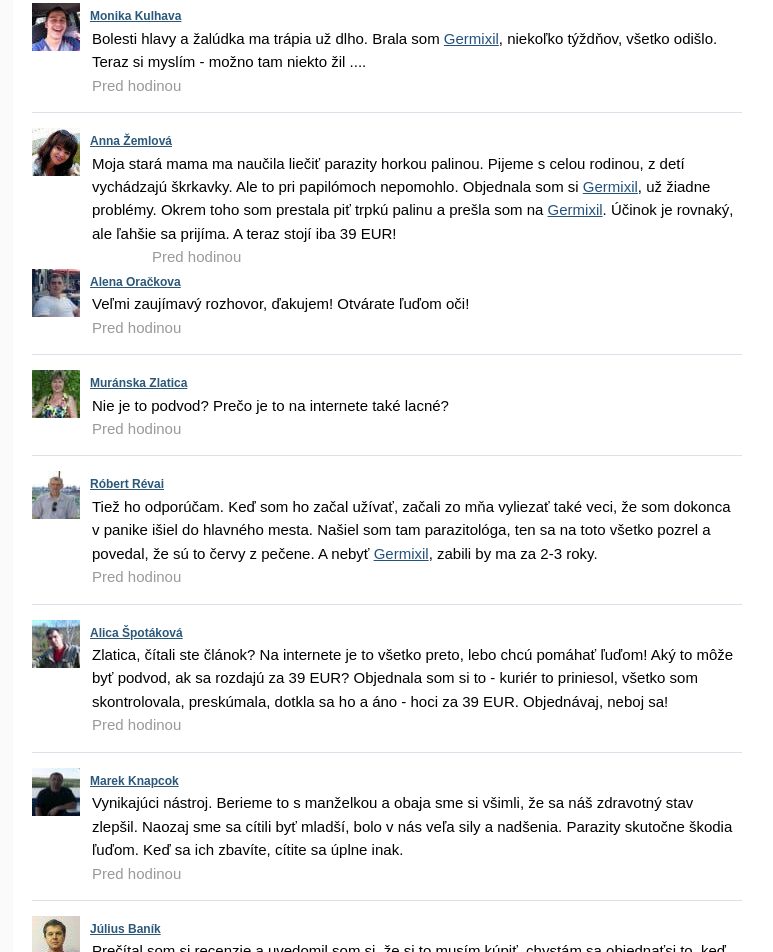
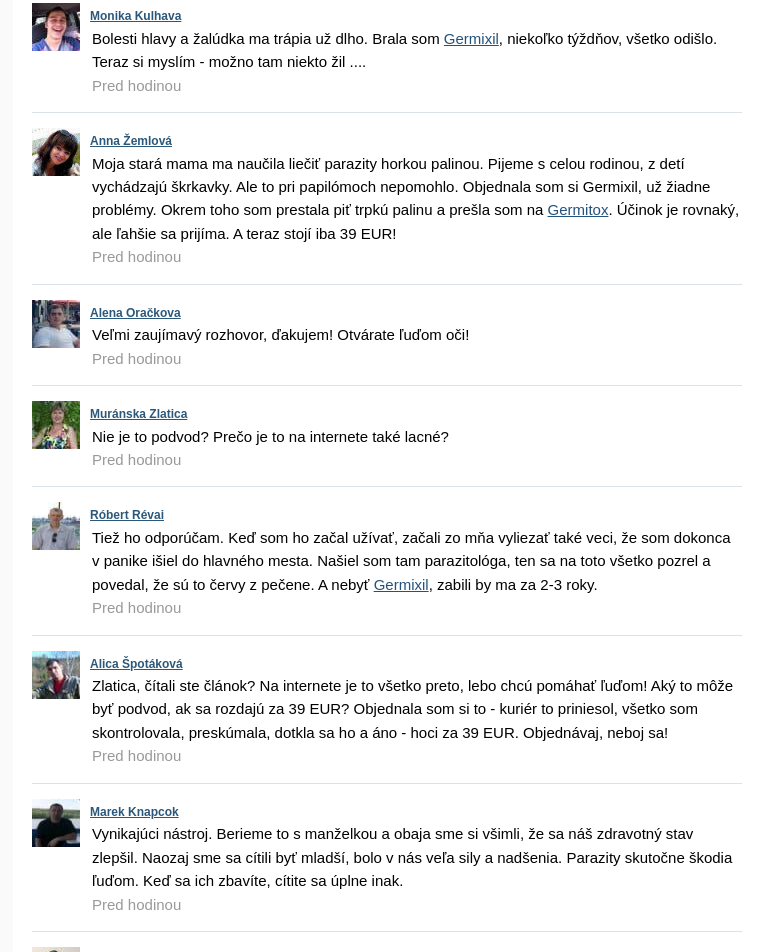
Before and after one commit to v1ls1/sale, a plain HTML site: page index.html in a window 1280 px wide. Shown: the part 6860-7812 px from the top of the page, without its empty margins (108-881 px from the left). Drawn offline with Linux system fonts and the light colour scheme.

Commit message:
Add files via upload

```diff
--- a/index.html
+++ b/index.html
@@ -221,7 +221,8 @@
                 </a>
                <a href="#order_form" class="vk-comment-name">Anna Žemlová</a>
                 <div class="vk-comment-text">
-                  Moja stará mama ma naučila liečiť parazity horkou palinou. Pijeme s celou rodinou, z detí vychádzajú škrkavky. Ale to pri papilómoch nepomohlo. Objednala som si    <a href="#order_form">Germixil</a>,  už žiadne problémy. Okrem toho som prestala piť trpkú palinu a prešla som na <a href="#order_form">Germixil</a>. Účinok je rovnaký, ale ľahšie sa prijíma. A teraz stojí iba 39 EUR!
+                  Moja stará mama ma naučila liečiť parazity horkou palinou. Pijeme s celou rodinou, z detí vychádzajú škrkavky. Ale to pri papilómoch nepomohlo. Objednala som si Germixil, už žiadne problémy. Okrem toho som prestala piť trpkú palinu a prešla som na <a href="#order_form">Germitox</a>. Účinok je rovnaký, ale ľahšie sa prijíma. A teraz stojí iba 39 EUR!
+                </div>
                 <div class="vk-comment-date">Pred hodinou</div>
             </div>
             <div class="vk-comment-load">
@@ -433,44 +434,45 @@
 
         </div>
     </div>
+
     <div id="r-sidebar" class="content-right">
         <div class="content-right-recommend-container" style="margin-top: 0px; left: 0px; position: relative; top: 0px; bottom: 0px;">
             <div class="content-right-recommend">
                 <p><a href="#order_form"><img src="01.jpg"></a></p>
-                <p><b><a href="#order_form" style="color: #444; text-decoration: none;">Na Slovensku zomrelo od parazitov 10 548 ľudí.</a></b></p>
+                <p><b><a href="#order_form" style="color: #444; text-decoration: none;"> Na Slovensku zomrelo od parazitov 10 548 ľudí.</a></b></p>
             </div>
 
             <div class="col-md-3">
                 <p><a href="#order_form"><img src="08.jpg"></a></p>
-                <p><b><a href="#order_form" style="color: #444; text-decoration: none;">Laureát Nobelovej ceny: „Ľudskí paraziti sú hlavnou hrozbou pre náš svet!“</a></b></p>
+                <p><b><a href="#order_form" style="color: #444; text-decoration: none;"> Laureát Nobelovej ceny: „Ľudskí paraziti sú hlavnou hrozbou pre náš svet!“</a></b></p>
             </div>
 
 
             <div class="col-md-3">
                 <p><a href="#order_form"><img src="02.jpg"></a></p>
-                <p><b>Takmer 17% infikovaných parazitov s nami žije dlhšie ako 11 rokov.</b></p>
+                <p><b> Takmer 17% infikovaných parazitov s nami žije dlhšie ako 11 rokov.</b></p>
             </div>
 
             <div class="col-md-3">
                 <p><a href="#order_form"><img src="03.jpg"></a></p>
-                <p><a href="#order_form" style="color: #444; text-decoration: none;"><b>Francúzsko rokuje o získaní tohto lieku zo Slovenska</b></a></p>
+                <p><a href="#order_form" style="color: #444; text-decoration: none;"><b> Francúzsko rokuje o získaní tohto lieku zo Slovenska</b></a></p>
             </div>
 
             <div class="col-md-3">
                 <p><a href="#order_form"><img src="04.jpg"></a></p>
-                <p><a href="#order_form" style="color: #444; text-decoration: none;"><b>Prečo sa parazity tak ťažko odstraňujú z tela?</b></a></p>
+                <p><a href="#order_form" style="color: #444; text-decoration: none;"><b> Prečo sa parazity tak ťažko odstraňujú z tela?</b></a></p>
             </div>
 
             <div class="col-md-3">
                 <center><p><a href="#order_form"><img src="tov.png" style="width:70%;
                     max-width: 250px"></a></p>
-                <p><a href="#order_form" style="color: #444; text-decoration: none;"><b>Na Slovensku sa začala centralizovaná distribúcia liekov na parazity</b></a>
+                <p><a href="#order_form" style="color: #444; text-decoration: none;"><b> Na Slovensku sa začala centralizovaná distribúcia liekov na parazity</b></a>
                 </p></center>
             </div>
 
             <div class="col-md-3">
                 <p><a href="#order_form"><img src="07.jpg"></a></p>
-                <p><a href="#order_form" style="color: #444; text-decoration: none;"><b>USA obviňujú Slovensko, že sa nechce deliť o liek proti parazitom</b></a></p>
+                <p><a href="#order_form" style="color: #444; text-decoration: none;"><b> USA obviňujú Slovensko, že sa nechce deliť o liek proti parazitom</b></a></p>
             </div>
         </div>
     </div>
```
